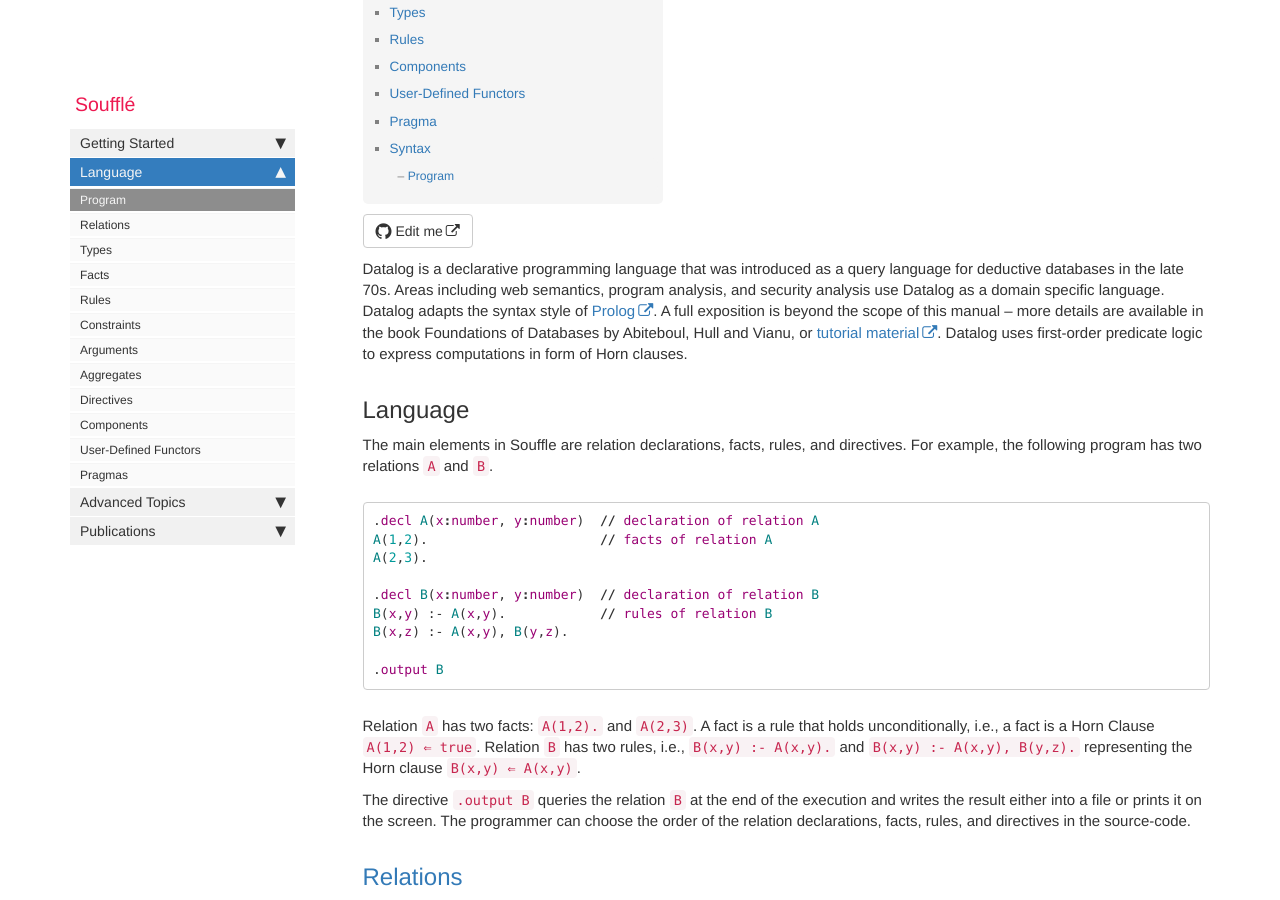
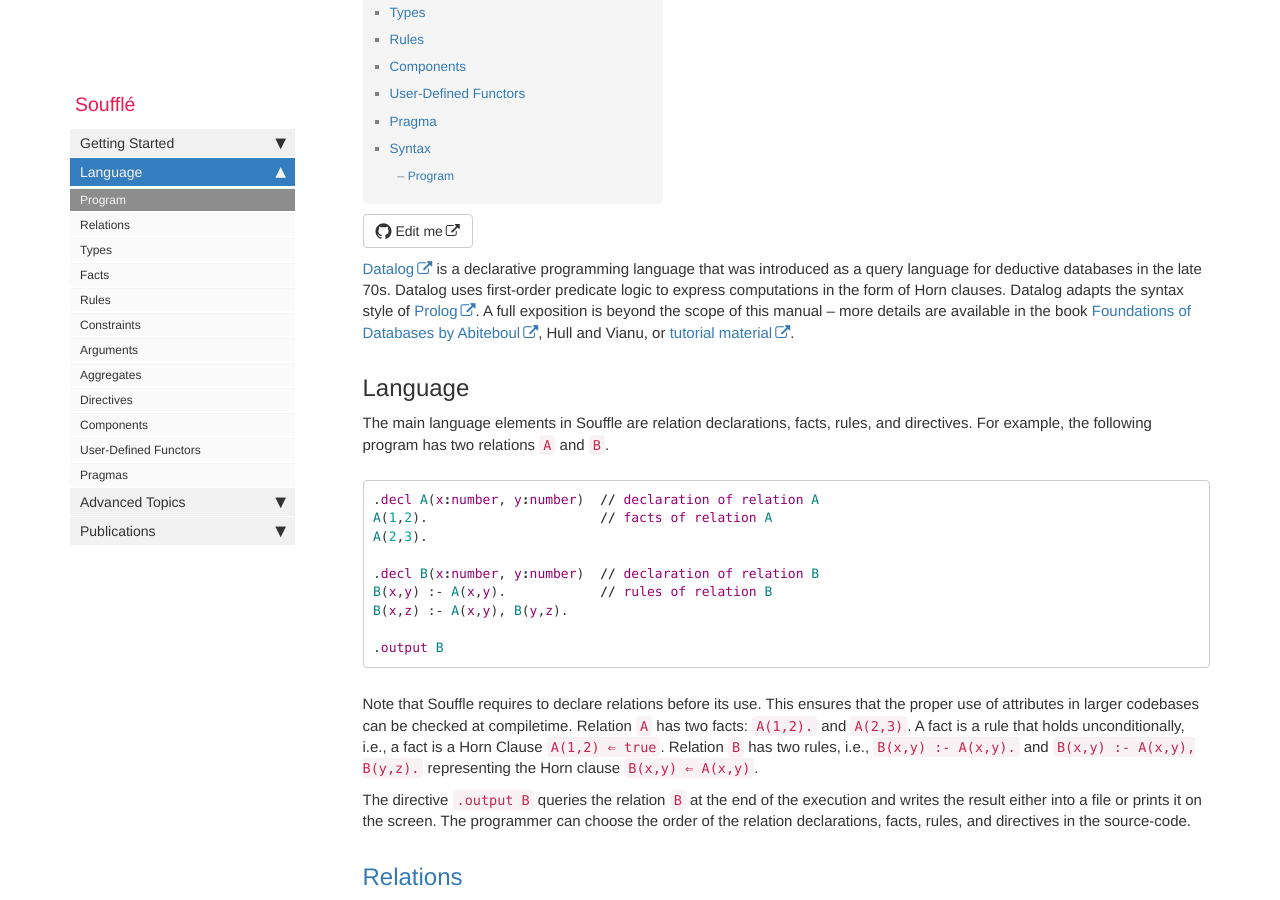
Before and after one commit to souffle-lang/souffle-lang.github.io, a Jekyll site: the page built from pages/docs/programs.md, in a window 1280 px wide and 900 px high, scrolled down 227 px. Built offline with Jekyll 4.4.1, drawn with Linux system fonts in a browser that asks for light colours; comment, search, counter and statistics services are not loaded.

Commit message:
Update programs.md

````diff
--- a/pages/docs/programs.md
+++ b/pages/docs/programs.md
@@ -5,19 +5,16 @@ sidebar: docs_sidebar
 folder: docs
 ---
 
-Datalog is a declarative programming language that was
-introduced as a query language for deductive databases in the late 70s.
-Areas including web semantics,
-program analysis, and security analysis use Datalog as a domain specific
-language. Datalog adapts the syntax style of [Prolog](https://en.wikipedia.org/wiki/Prolog).
-A full exposition is beyond the scope of this manual -- more details are available in the book Foundations of Databases by Abiteboul,
+[Datalog](https://en.wikipedia.org/wiki/Datalog) is a declarative programming language that was
+introduced as a query language for deductive databases in the late 70s. Datalog uses first-order
+predicate logic to express computations in the form of Horn clauses.
+Datalog adapts the syntax style of [Prolog](https://en.wikipedia.org/wiki/Prolog).
+A full exposition is beyond the scope of this manual -- more details are available in the book [Foundations of Databases by Abiteboul](https://wiki.epfl.ch/provenance2011/documents/foundations%20of%20databases-abiteboul-1995.pdf),
 Hull and Vianu, or [tutorial material](http://blogs.evergreen.edu/sosw/files/2014/04/Green-Vol5-DBS-017.pdf).
-Datalog uses first-order predicate logic to express computations
-in form of Horn clauses.
 
 ## Language
 
-The main elements in Souffle are relation declarations, facts, rules, and directives. For example,
+The main language elements in Souffle are relation declarations, facts, rules, and directives. For example,
 the following program has two relations `A` and `B`.
 ```prolog
 .decl A(x:number, y:number)  // declaration of relation A
@@ -30,6 +27,8 @@ B(x,z) :- A(x,y), B(y,z).
 
 .output B
 ```
+Note that Souffle requires to declare relations before its use. This ensures that the proper use
+of attributes in larger codebases can be checked at compiletime.
 Relation ```A``` has two facts: ```A(1,2).``` and ```A(2,3)```.
 A fact is a rule that holds unconditionally, i.e., a fact is a Horn Clause  ```A(1,2) ⇐ true```.
 Relation ```B``` has two rules, i.e., ```B(x,y) :- A(x,y).``` and ```B(x,y) :- A(x,y), B(y,z).```
````
